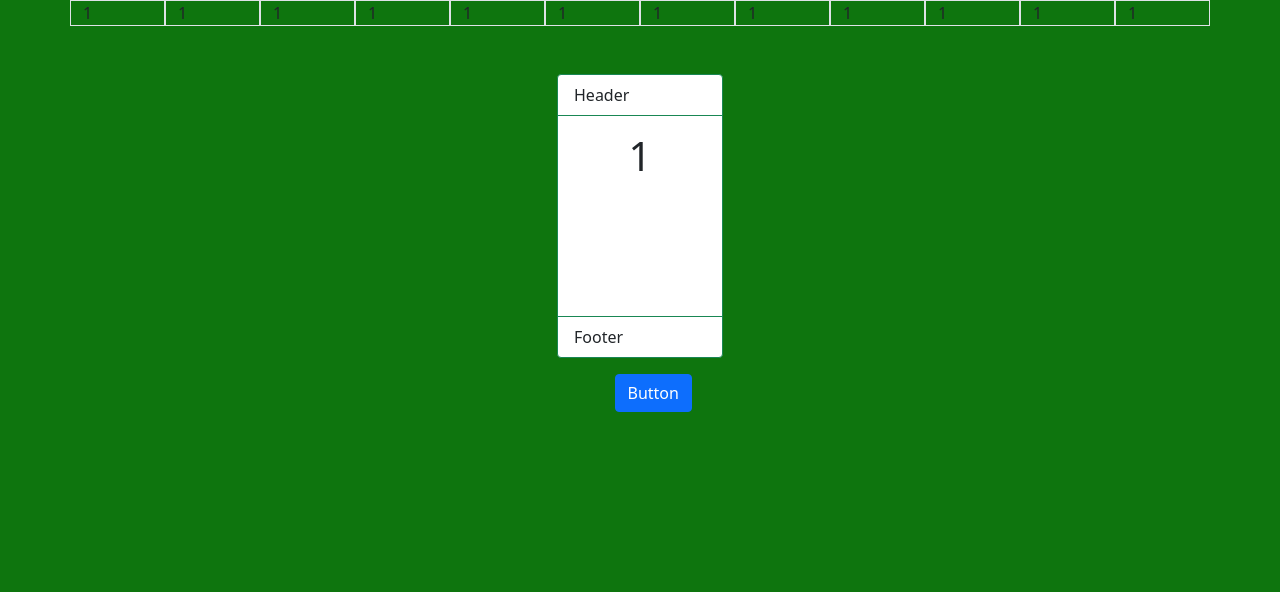
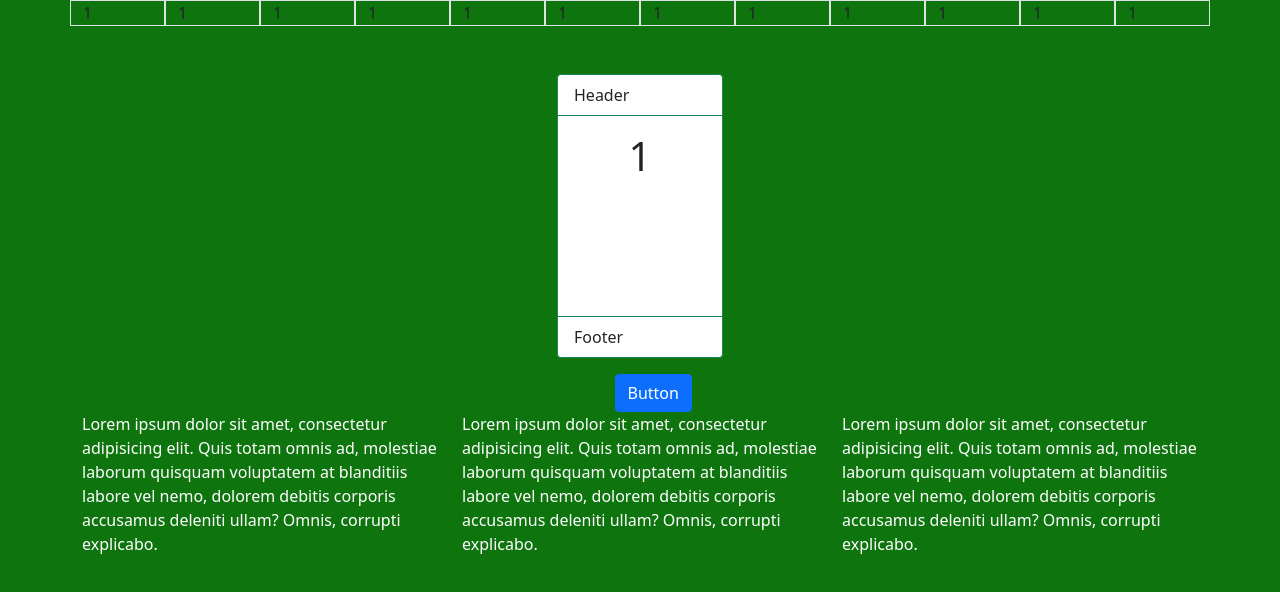
Before and after one commit to AlfredoMarcelo/randomcard, a plain HTML site: page index.html in a window 1280 px wide. Drawn offline with nearby package versions, Linux system fonts and the light colour scheme.

Commit message:
prueba de regla

```diff
--- a/index.html
+++ b/index.html
@@ -48,6 +48,28 @@
         </div>
       </div>
     </div>
+    <div class="container">
+      <div class="row">
+        <div class="col-4 text-white">
+          Lorem ipsum dolor sit amet, consectetur adipisicing elit. Quis totam
+          omnis ad, molestiae laborum quisquam voluptatem at blanditiis labore
+          vel nemo, dolorem debitis corporis accusamus deleniti ullam? Omnis,
+          corrupti explicabo.
+        </div>
+        <div class="col-4 text-white">
+          Lorem ipsum dolor sit amet, consectetur adipisicing elit. Quis totam
+          omnis ad, molestiae laborum quisquam voluptatem at blanditiis labore
+          vel nemo, dolorem debitis corporis accusamus deleniti ullam? Omnis,
+          corrupti explicabo.
+        </div>
+        <div class="col-4 text-white">
+          Lorem ipsum dolor sit amet, consectetur adipisicing elit. Quis totam
+          omnis ad, molestiae laborum quisquam voluptatem at blanditiis labore
+          vel nemo, dolorem debitis corporis accusamus deleniti ullam? Omnis,
+          corrupti explicabo.
+        </div>
+      </div>
+    </div>
     <script src="./index.js"></script>
     <script
       src="https://cdn.jsdelivr.net/npm/bootstrap@5.1.3/dist/js/bootstrap.bundle.min.js"
```
